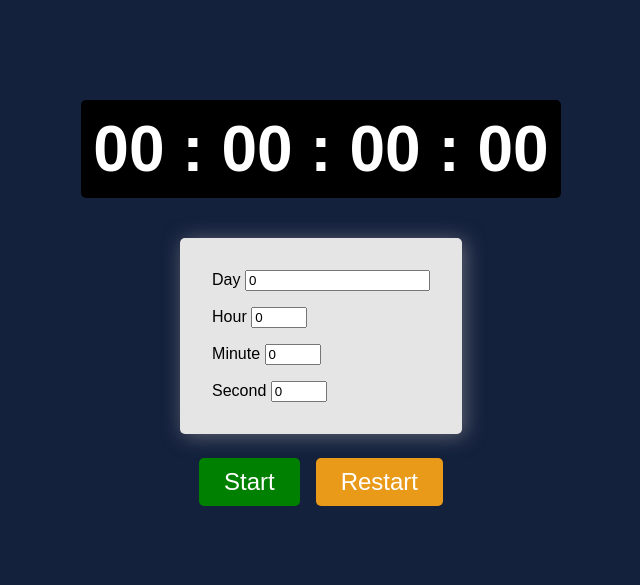
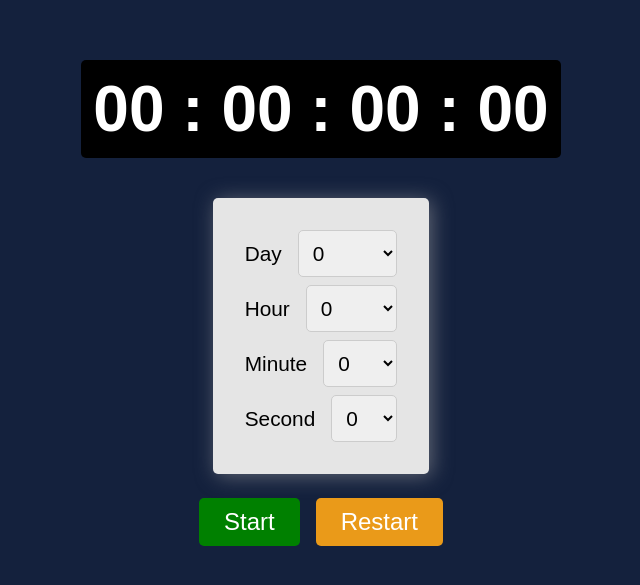
Before and after one commit to Sayan-009/countdown-timer-app, a React (Vite) app: page / in a window 1280 px wide. Shown: the part 105-690 px from the top of the page, without its empty margins (319-959 px from the left). Built offline with nearby package versions, Linux system fonts and the light colour scheme.

Commit message:
applied changes

```diff
--- a/src/App.jsx
+++ b/src/App.jsx
@@ -69,7 +69,7 @@ function App() {
                   time.Second === 0
                 ) {
                   setStart(!start);
-                  setRestart(true)
+                  setRestart(true);
                 }
               }
             }
@@ -85,52 +85,61 @@ function App() {
   function Form() {
     return (
       <div className="form">
-        <div>
+        <div className="first">
           <label htmlFor="day">Day </label>
-          <input
+          <select
             id="day"
-            type="number"
-            min={0}
             value={time.Day}
             onChange={(e) => setTime({ ...time, Day: e.target.value })}
-            disabled={start}
-          />
+          >
+            {Array.from(Array(366), (_, i) => (
+              <option key={i} value={i}>
+                {i}
+              </option>
+            ))}
+          </select>
         </div>
-        <div>
+        <div className="first">
           <label htmlFor="hour">Hour </label>
-          <input
+          <select
             id="hour"
-            type="number"
-            min={0}
-            max={23}
-            value={time.Hour}
+             value={time.Hour}
             onChange={(e) => setTime({ ...time, Hour: e.target.value })}
-            disabled={start}
-          />
+          >
+            {Array.from(Array(24), (_, i) => (
+              <option key={i} value={i}>
+                {i}
+              </option>
+            ))}
+          </select>
         </div>
-        <div>
+        <div className="first">
           <label htmlFor="minute">Minute </label>
-          <input
+          <select
             id="minute"
-            type="number"
-            min={0}
-            max={59}
             value={time.Minute}
             onChange={(e) => setTime({ ...time, Minute: e.target.value })}
-            disabled={start}
-          />
+          >
+            {Array.from(Array(60), (_, i) => (
+              <option key={i} value={i}>
+                {i}
+              </option>
+            ))}
+          </select>
         </div>
-        <div>
+        <div className="first">
           <label htmlFor="second">Second </label>
-          <input
-            id="second"
-            type="number"
-            min={0}
-            max={59}
+          <select
+          id="second"
             value={time.Second}
             onChange={(e) => setTime({ ...time, Second: e.target.value })}
-            disabled={start}
-          />
+          >
+            {Array.from(Array(60), (_, i) => (
+              <option key={i} value={i}>
+                {i}
+              </option>
+            ))}
+          </select>
         </div>
       </div>
     );
@@ -160,7 +169,7 @@ function App() {
               setStart(false);
             }
           }}
-          style={{ backgroundColor: !start ? "green" : "red"}}
+          style={{ backgroundColor: !start ? "green" : "red" }}
         >
           {!start ? "Start" : "Stop"}
         </button>
--- a/src/index.css
+++ b/src/index.css
@@ -34,10 +34,35 @@ body{
     padding: 2rem;
     display: flex;
     flex-direction: column;
+    gap: 0.5rem;
+}
+
+select {
+    padding: 10px;
+    border: 1px solid #ccc;
+    border-radius: 5px;
+    width: 100%;
+  }
+
+  option {
+    padding: 10px;
+    background-color: #f9f9f9;
+    border-bottom: 1px solid #ccc;
+  }
+
+  option:hover {
+    background-color: #ccc;
+    color: #333;
+  }
+
+  .form .first {
+    display: flex;
     gap: 1rem;
-}
-.form > input:focus{
-    border: none;
+    align-items: center;
+  }
+
+.form label, select{
+    font-size: 1.3rem;
 }
 
 button{
@@ -64,9 +89,12 @@ button:hover{
         display: block;
     }
     .time > p{
-        font-size: 2rem;
+        font-size: 1.8rem;
     }
     button{
         font-size: 1rem;
     }
+    .form label, select{
+        font-size: small;
+    }
 }
```
